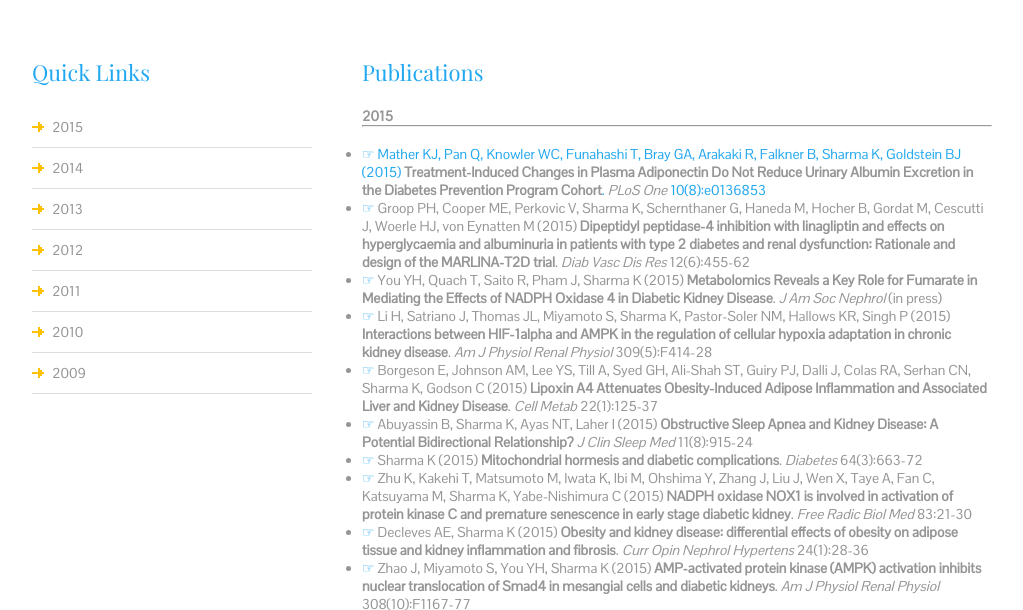
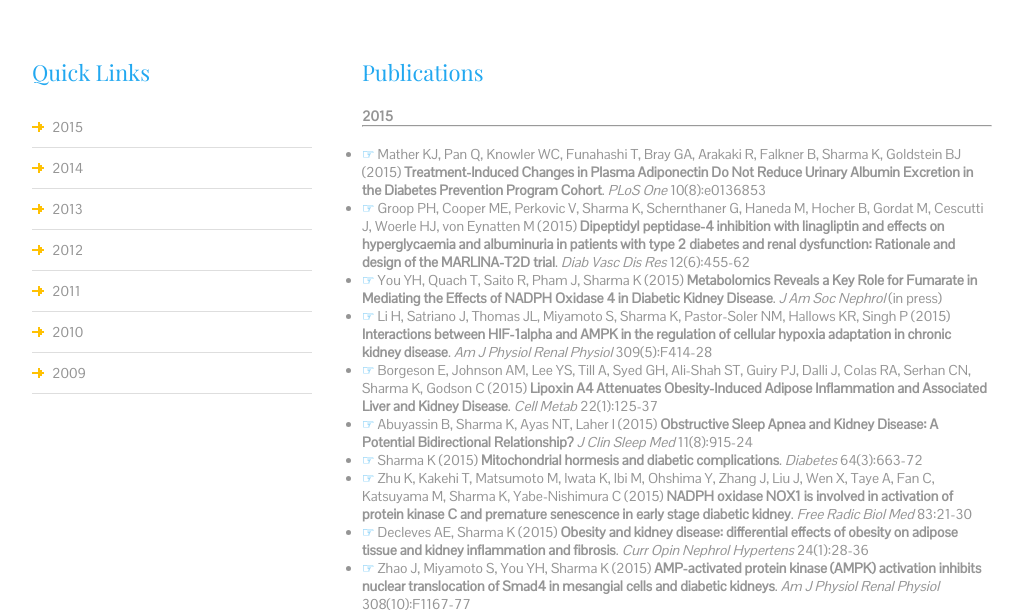
Before and after one commit to ucsd-imm/ucsd-imm.github.io, a plain HTML site: page publications.html in a window 1280 px wide. Shown: the part 166-776 px from the top of the page, without its empty margins (128-1151 px from the left). Drawn offline with nearby package versions, Linux system fonts and the light colour scheme.

Commit message:
Just before Kumar meets with Dr.Pieter Dorrestein

```diff
--- a/publications.html
+++ b/publications.html
@@ -59,12 +59,11 @@
         <br>
         <ul>
             <li>
-            <a href="http://www.ncbi.nlm.nih.gov/pubmed/26312480">&#9758;
+            <a href="http://www.ncbi.nlm.nih.gov/pubmed/26312480">&#9758;</a>
             Mather KJ, Pan Q, Knowler WC, Funahashi T, Bray GA, Arakaki R, Falkner B, Sharma K, Goldstein BJ (2015)
             <b>Treatment-Induced Changes in Plasma Adiponectin Do Not Reduce Urinary Albumin Excretion in the Diabetes Prevention Program Cohort</b>.
             <i>PLoS One</i>
             10(8):e0136853
-            </a>
             </li>
 
             <li>
```
